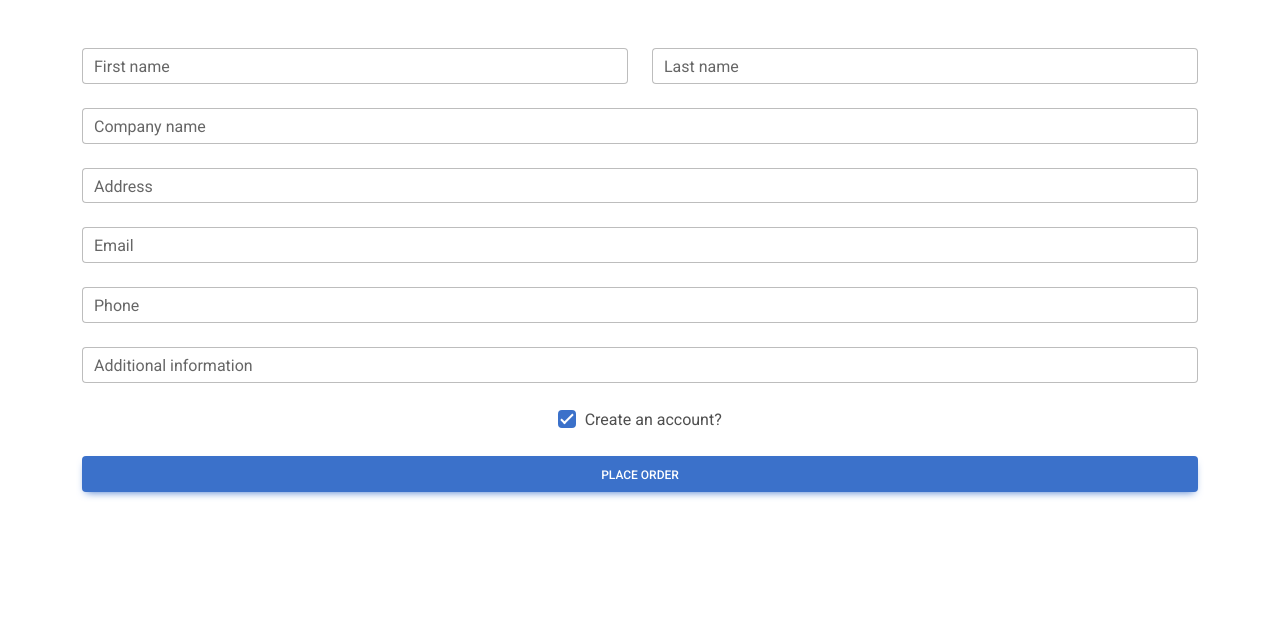
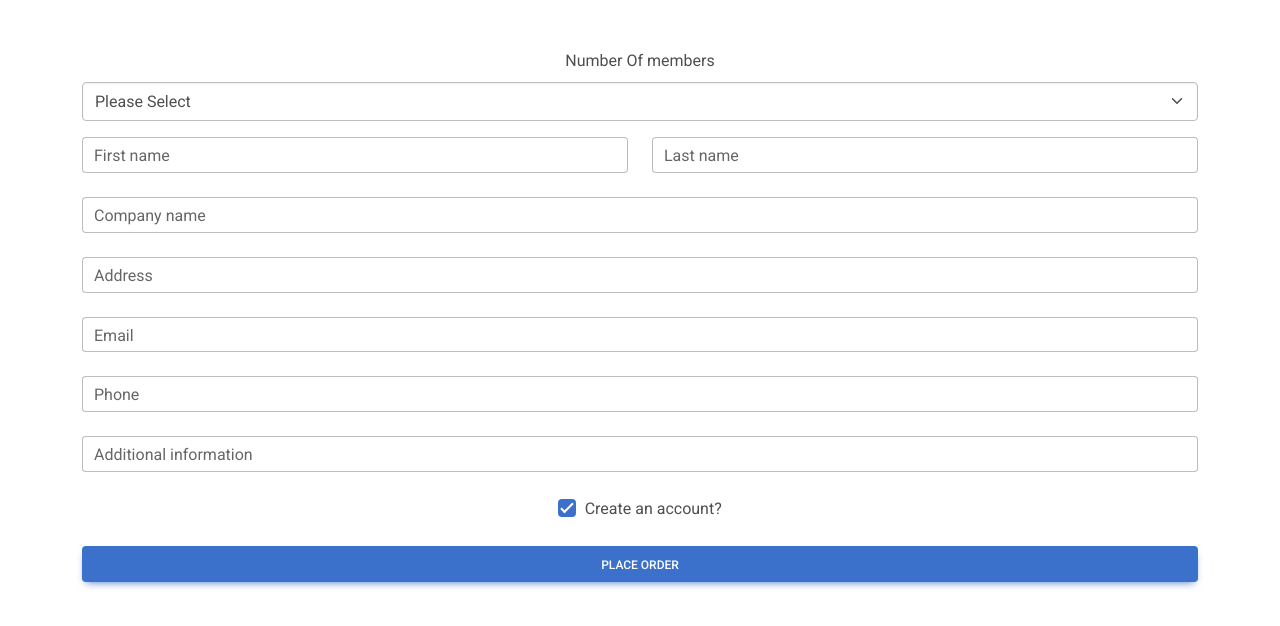
Before and after one commit to fossnsbm/techiesleuths23-web, a React (Create React App) app in the folder frontend/: page /form in a window 1280 px wide. Shown: the top 626 px of the page. Built offline with nearby package versions, Linux system fonts and the light colour scheme.

Commit message:
updated form.jsx

```diff
--- a/frontend/src/pages/Form.jsx
+++ b/frontend/src/pages/Form.jsx
@@ -1,4 +1,4 @@
-import React from "react";
+import React, { useState } from "react";
 import {
   MDBRow,
   MDBCol,
@@ -8,10 +8,45 @@ import {
 } from "mdb-react-ui-kit";
 
 const Form = () => {
+  const [numFields, setNumFields] = useState(0);
+
+  const handleSelectChange = (event) => {
+    const selectedValue = parseInt(event.target.value);
+    setNumFields(selectedValue);
+  };
+
+  const renderInputFields = () => {
+    const inputFields = [];
+    for (let i = 0; i < numFields; i++) {
+      inputFields.push(
+        <div key={i}>
+          <MDBInput type="text" className={"mb-4"} label={`Member ${i + 1} Name`} />
+        </div>
+      );
+    }
+    return inputFields;
+  };
+
   return (
     <>
       <div className={"container mt-5"}>
         <form>
+          <label className={"mb-2"} htmlFor="numFields">Number Of members</label>
+          <select
+            id="numFields"
+            value={numFields}
+            className={"form-select mb-3"}
+            onChange={handleSelectChange}
+          >
+            <option value="0">Please Select</option>
+            <option value="1">1</option>
+            <option value="2">2</option>
+            <option value="3">3</option>
+            <option value="4">4</option>
+            <option value="5">5</option>
+            {/* Add more options as needed */}
+          </select>
+          {renderInputFields()}
           <MDBRow className="mb-4">
             <MDBCol>
               <MDBInput id="form6Example1" label="First name" />
```
